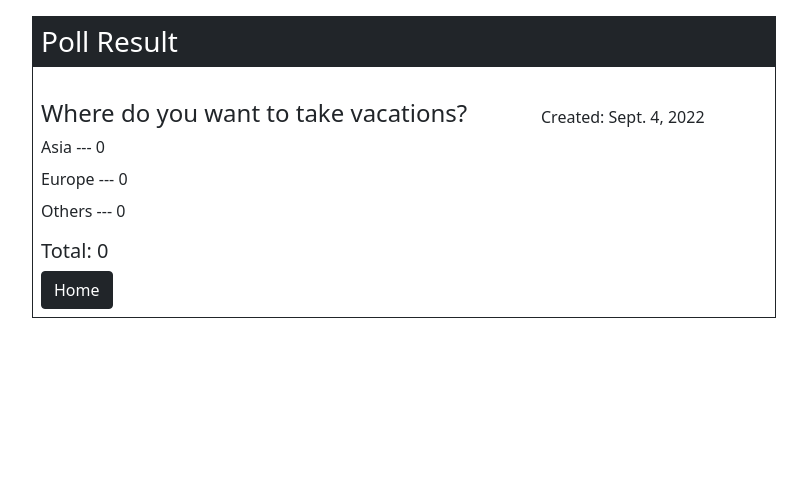
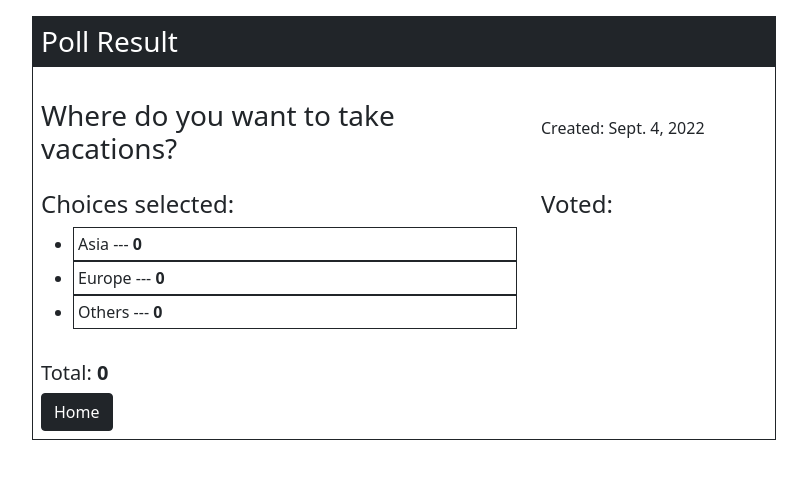
Before and after one commit to Llanz-dev/SocialVote, a Django app: page /home/result/1/228c1d14-c6c4-4eb8-ac4f-d91fe3bff19b/ in a window 1280 px wide. Shown: the part 56-535 px from the top of the page, without its empty margins (236-1043 px from the left). Run offline with Django 3.2, Linux system fonts and the light colour scheme; a user stored in the database is signed in; data comes from the database, SQL or seed files in the repository; both versions use the stored data as it was after the commit; some libraries are stand-ins or nearby versions.

Commit message:
Shows who vote in poll result

```diff
--- a/accounts/urls.py
+++ b/accounts/urls.py
@@ -3,7 +3,7 @@ from . import views
 
 urlpatterns = [
     path('', views.sign_in, name='sign-in'),
-    path('creator-profile/<slug:poll_slug>/<uuid:poll_uuid>/', views.creator_profile, name='creator-profile'),
+    path('creator-profile/<slug:profile_slug>/<uuid:profile_uuid>/', views.creator_profile, name='creator-profile'),
     path('sign-up/', views.sign_up, name='sign-up'),
     path('profile/', views.profile, name='profile'),
     path('sign-out/', views.sign_out, name='sign-out'),
--- a/accounts/views.py
+++ b/accounts/views.py
@@ -62,9 +62,7 @@ def profile(request):
     return render(request, 'accounts/profile.html', context)
 
 @login_required
-def creator_profile(request, poll_slug, poll_uuid):
-    poll_list = Poll.objects.get(poll_uuid=poll_uuid)
-    profile_uuid = poll_list.poll_creator.profile_uuid
+def creator_profile(request, profile_slug, profile_uuid):
     user_profile = Profile.objects.get(profile_uuid=profile_uuid)
     profile_image_url = user_profile.profile_picture.url
 
--- a/base/templates/base/edit.html
+++ b/base/templates/base/edit.html
@@ -23,11 +23,10 @@
                     <img src="{{ poll.poll_img.url }}" alt="" class="rounded" style="width: 15rem;">
                 </div>
             {% endif %}
-            <div class="col">
+            <div class="col mb-3">
                 {% render_field form.poll_img class='img-fluid'%}
             </div>
             {% render_field form.question class='form-control' rows=3 placeholder='ex. What is your favorite color?' %}
-
             <div class="d-flex justify-content-between my-3">
                 {% render_field form.question_one class='form-control' placeholder='ex. White' %}
                 {% render_field form.question_two class='form-control mx-2' placeholder='ex. Black' %}
@@ -35,7 +34,7 @@
             </div>
             <a href="{% url 'home' %}" class="btn btn-light">Home</a>
             <button type="submit" class="btn btn-dark">Edit</button>
-            <small class="d-block mt-1">Do you want to clear the selected counts? click <a href="{% url 'clear_selected_count' poll.question_slug poll.poll_uuid %}">here</a></small>
+            <small class="d-block mt-2">Do you want to clear the selected counts? click <a href="{% url 'clear_selected_count' poll.question_slug poll.poll_uuid %}">here</a></small>
             {% else %}
                 <h2>Oooopsss. You are not the owner of this poll <span class="text-danger">!</span></h2>
                 <a href="{% url 'home' %}" class="btn btn-dark">Home</a>
--- a/base/templates/base/result.html
+++ b/base/templates/base/result.html
@@ -14,30 +14,43 @@
                     {% endif %}
                 {% endfor %}
             {% endif %}
+
             {% if poll.poll_img %}
                 <img src="{{ poll.poll_img.url }}" alt="" class="img-fluid rounded" style="width: 20rem;">
             {% endif %}
-            <div class="row mt-3">
+            <div class="row my-3">
                 <div class="col-8">
-                    <h4>{{ poll.question }}</h4>
+                    <h3>{{ poll.question }}</h3>
                 </div>
                 <div class="col-4 align-self-center">
-                    <div class="">Created: {{ poll.date_created }} </div>
+                    <p class="">Created: {{ poll.date_created }} </p>
                 </div>
             </div>
-            <div class="">
-                <div>
-                    {{ poll.question_one }} --- {{ poll.question_one_count }}
+            <div class="row align-self-center">
+                <div class="col-8">
+                    <h4>Choices selected:</h4>
+                    <ul>
+                        <li class="border border-dark p-1">{{ poll.question_one }} --- <span class="fw-bold">{{ poll.question_one_count }}</span></li>
+                        <li class="border border-dark p-1">{{ poll.question_two }} --- <span class="fw-bold">{{ poll.question_two_count }}</span></li>
+                        <li class="border border-dark p-1">{{ poll.question_three }} --- <span class="fw-bold">{{ poll.question_three_count }}</span></li>
+                    </ul>
                 </div>
-                <div class="my-2">
-                    {{ poll.question_two }} --- {{ poll.question_two_count }}
-                </div>
-                <div>
-                    {{ poll.question_three }} --- {{ poll.question_three_count }}
+                <div class="col-4">
+                    <h4>Voted:</h4>
+                    <ul>
+                        {% for data in poll.voted.all %}
+                            {% if data == request.user %}
+                                <li class="border border-dark p-1"><a href="{% url 'profile' %}" class="text-decoration-none">{{ data }}</a></li>
+                            {% else %}
+                                <li class="border border-dark p-1"><a href="{% url 'creator-profile' data.profile.profile_slug data.profile.profile_uuid %}" class="text-decoration-none">{{ data }}</a></li>
+                            {% endif %}
+                        {% endfor %}
+                    </ul>
                 </div>
             </div>
-            <h5 class="fw-normal mt-3">Total: {{ poll.total }}</h5>
+            <h5 class="fw-normal mt-3">Total: <span class="fw-bold">{{ poll.total }}</span></h5>
             <a href="{% url 'home' %}" class="btn btn-dark">Home</a>
+            </div>
         </div>
     </div>
 </div>
--- a/base/views.py
+++ b/base/views.py
@@ -9,21 +9,8 @@ from accounts.models import Profile
 @login_required
 def home(request):
     poll_list = Poll.objects.all().order_by('-id')
-    current_user = request.user
-    poll_voted = Poll.objects.filter(voted=current_user)
-    one = []
-    two = []
-    for data in poll_list:
-        one.append(data)
-    for data in poll_voted:
-        two.append(data)
-    three = one + two
-    for data in poll_list:
-        print(data)
-        if request.user in data.voted.all():
-            print(0000)
+    total_polls = poll_list.count()
 
-    total_polls = poll_list.count()
     context = {'poll_list': poll_list, 'total_polls': total_polls}
     return render(request, 'base/home.html', context)
 
@@ -45,8 +32,11 @@ def create(request):
 @login_required
 def vote(request, poll_slug, poll_uuid):
     poll = Poll.objects.get(poll_uuid=poll_uuid)
+    if request.user in poll.voted.all():
+        return redirect('result', poll.question_slug, poll.poll_uuid)
     current_signed_in = request.user.profile.profile_uuid
     creator = poll.poll_creator.profile_uuid
+
     submit_succeed = False
     if request.method == 'POST':
         answer_selected = request.POST.get('poll')
@@ -97,13 +87,14 @@ def edit(request, poll_slug, poll_uuid):
 def clear_selected_count(request, poll_slug, poll_uuid):
     poll = Poll.objects.get(poll_uuid=poll_uuid)
     if poll.question_one_count == 0 and poll.question_two_count == 0 and poll.question_three_count == 0:
-        messages.error(request, 'Selected counts is already zero!')
+        messages.error(request, 'Nobody has ever voted yet!')
         return redirect('edit', poll.question_slug, poll.poll_uuid)
     else:
         poll.question_one_count = 0
         poll.question_two_count = 0
         poll.question_three_count = 0
-        messages.success(request, 'Selected counts has been restart')
+        messages.success(request, 'Poll has been restart')
+        poll.voted.clear()
         poll.save()
         return redirect('result', poll.question_slug, poll.poll_uuid)
 
--- a/templates/main.html
+++ b/templates/main.html
@@ -44,5 +44,7 @@
     </div>
 
     <script src="{% static 'base/bootstrap/js/bootstrap.js' %}"></script>
+    {% block page_script %}
+    {% endblock page_script %}
 </body>
 </html>
```
Also changed, not shown: base/templates/base/home.html (+10 -5 lines), base/templates/base/vote.html (+6 -1 lines), db.sqlite3, 1 other file.
